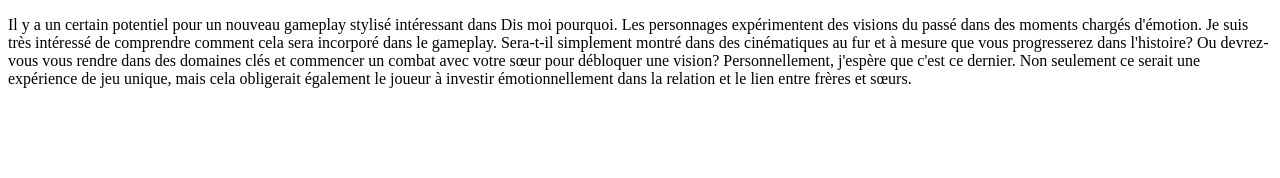
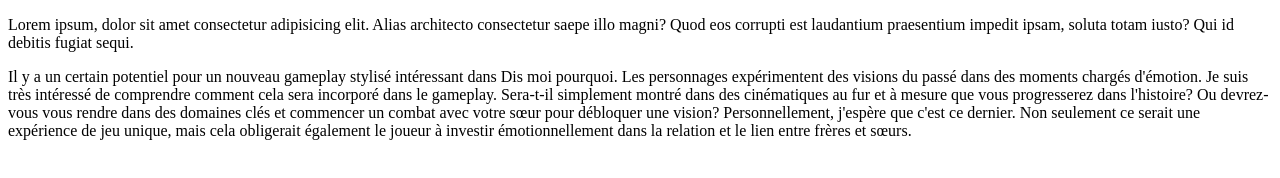
Before and after one commit to alfred-saker/jeux-hasard, a plain HTML site: page index.html in a window 1280 px wide. Drawn offline with Linux system fonts and the light colour scheme.

Commit message:
lorem ipsum
nouveau message ajouter

```diff
--- a/index.html
+++ b/index.html
@@ -7,6 +7,7 @@
     <title>Jeux de Hasard Mystere</title>
 </head>
 <body>
+    <p>Lorem ipsum, dolor sit amet consectetur adipisicing elit. Alias architecto consectetur saepe illo magni? Quod eos corrupti est laudantium praesentium impedit ipsam, soluta totam iusto? Qui id debitis fugiat sequi.</p>
     <p>Il y a un certain potentiel pour un nouveau gameplay stylisé intéressant dans Dis moi pourquoi. Les personnages expérimentent des visions du passé dans des moments chargés d'émotion. Je suis très intéressé de comprendre comment cela sera incorporé dans le gameplay. Sera-t-il simplement montré dans des cinématiques au fur et à mesure que vous progresserez dans l'histoire? Ou devrez-vous vous rendre dans des domaines clés et commencer un combat avec votre sœur pour débloquer une vision? Personnellement, j'espère que c'est ce dernier. Non seulement ce serait une expérience de jeu unique, mais cela obligerait également le joueur à investir émotionnellement dans la relation et le lien entre frères et sœurs.</p>
 </body>
 </html>
```
